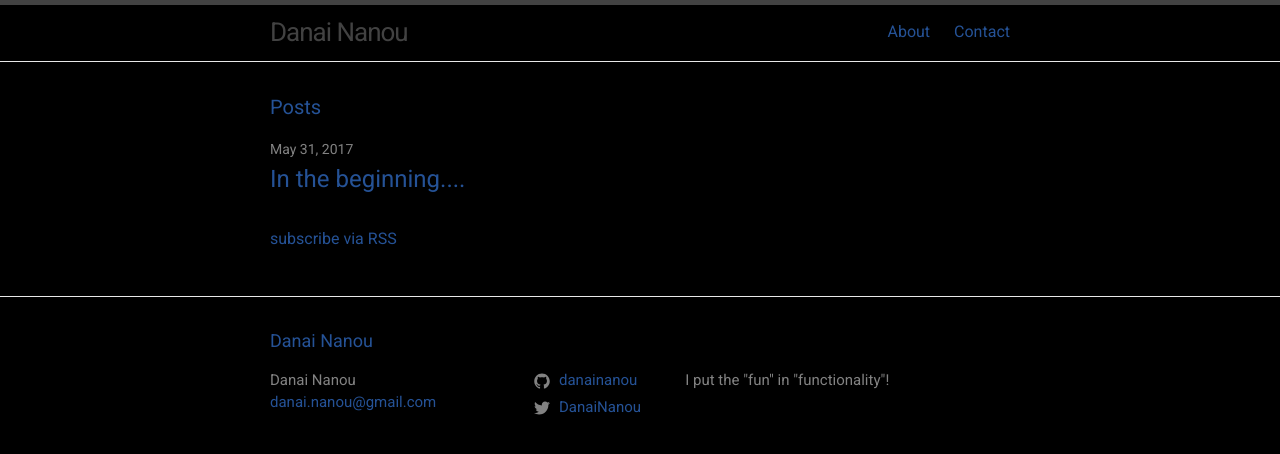
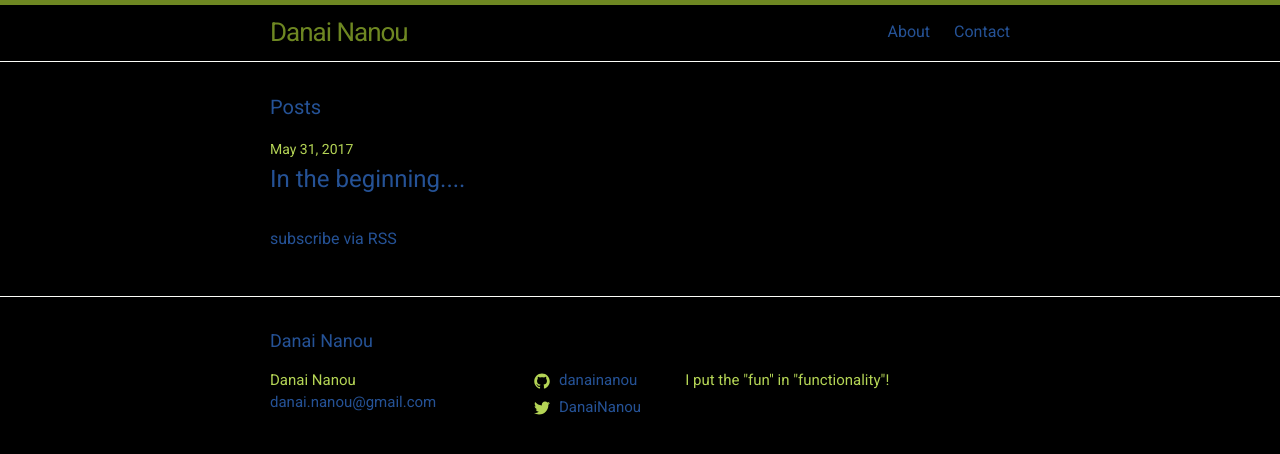
Before and after one commit to danainanou/danainanou.github.io, a Jekyll site: the page built from index.md, in a window 1280 px wide. Shown: the top 454 px of the page. Built offline with Jekyll 4.4.1, drawn with Linux system fonts in a browser that asks for light colours.

Commit message:
playing around 2

```diff
--- a/_sass/minima.scss
+++ b/_sass/minima.scss
@@ -14,7 +14,7 @@ $text-color:       #255296 !default;
 $background-color: #000 !default;
 $brand-color:      #255296 !default;
 
-$grey-color:       #828282 !default;
+$grey-color:       #b4d455 !default;
 $grey-color-light: lighten($grey-color, 40%) !default;
 $grey-color-dark:  darken($grey-color, 25%) !default;
 
```
